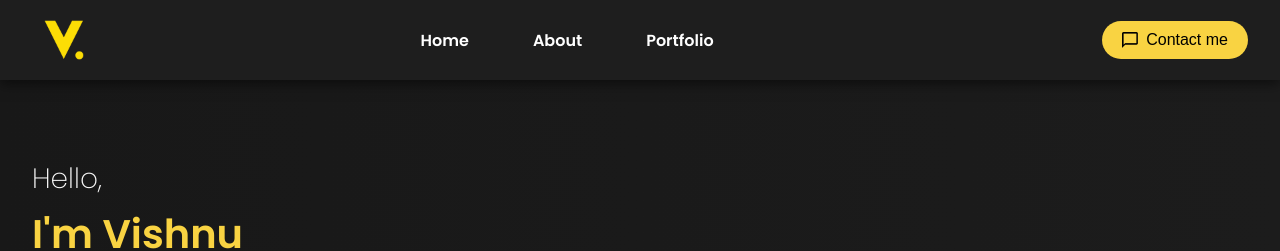
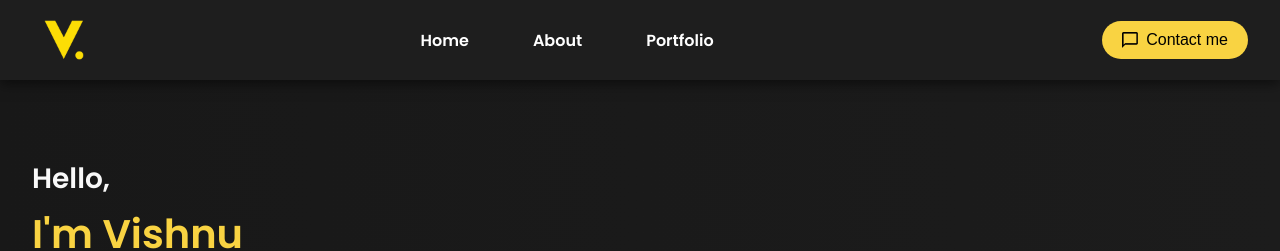
Before and after one commit to VISHNUVARDHAN25012002/UPDATE-PORTFOLIO, a React (Create React App) app: page / in a window 1280 px wide. Shown: the top 251 px of the page. Built offline with nearby package versions, Linux system fonts and the light colour scheme.

Commit message:
Merge remote-tracking branch 'origin/main'
# Conflicts:
#	package-lock.json
#	package.json

```diff
--- a/src/components/Intro/intro.css
+++ b/src/components/Intro/intro.css
@@ -27,8 +27,10 @@
 
 .hello {
   font-size: 1.75rem;
-  font-weight: 100;
+  //font-weight: 100;
   color: #f9f9f9;
+  font-weight: bold;
+
 }
 
 .introText {
```
